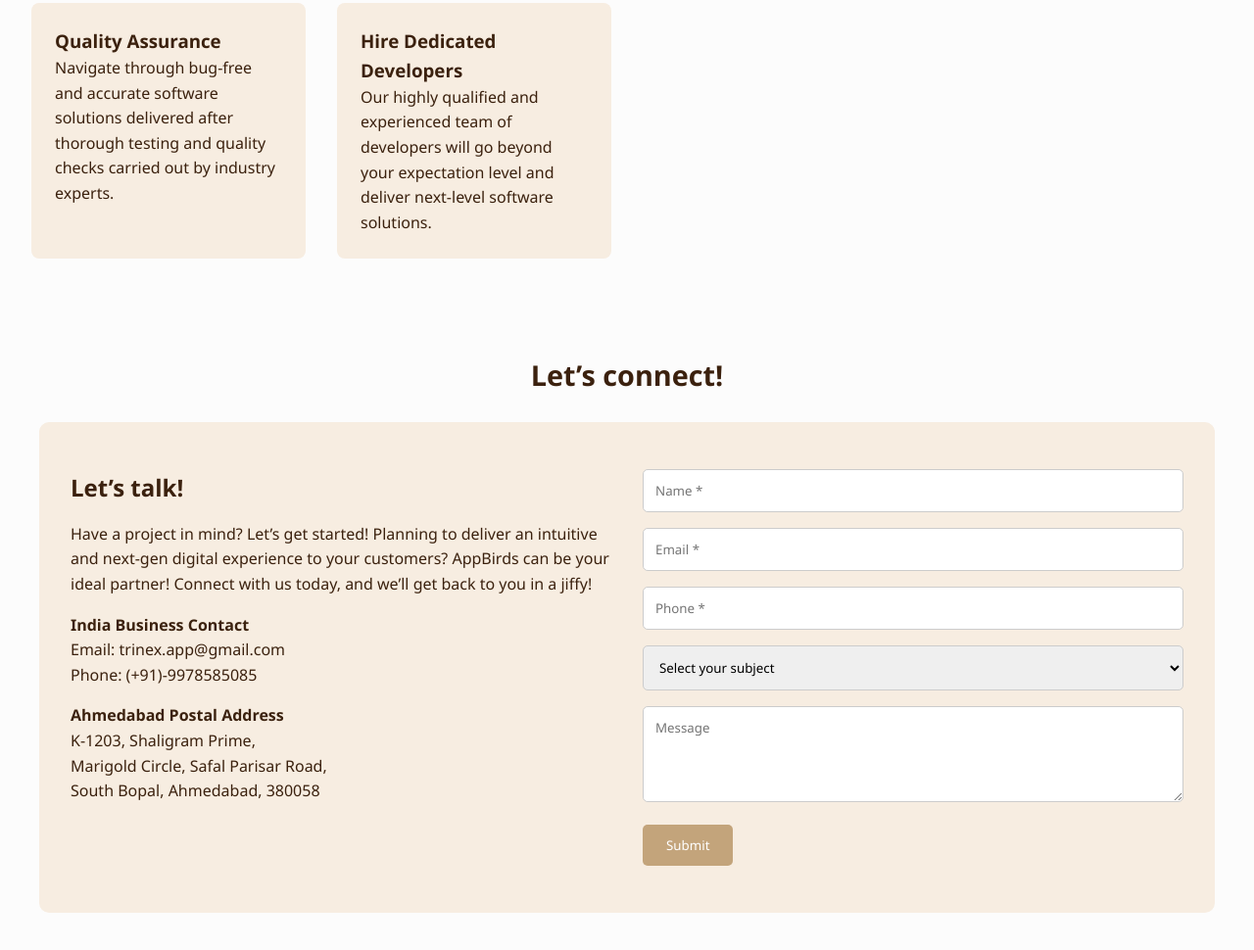
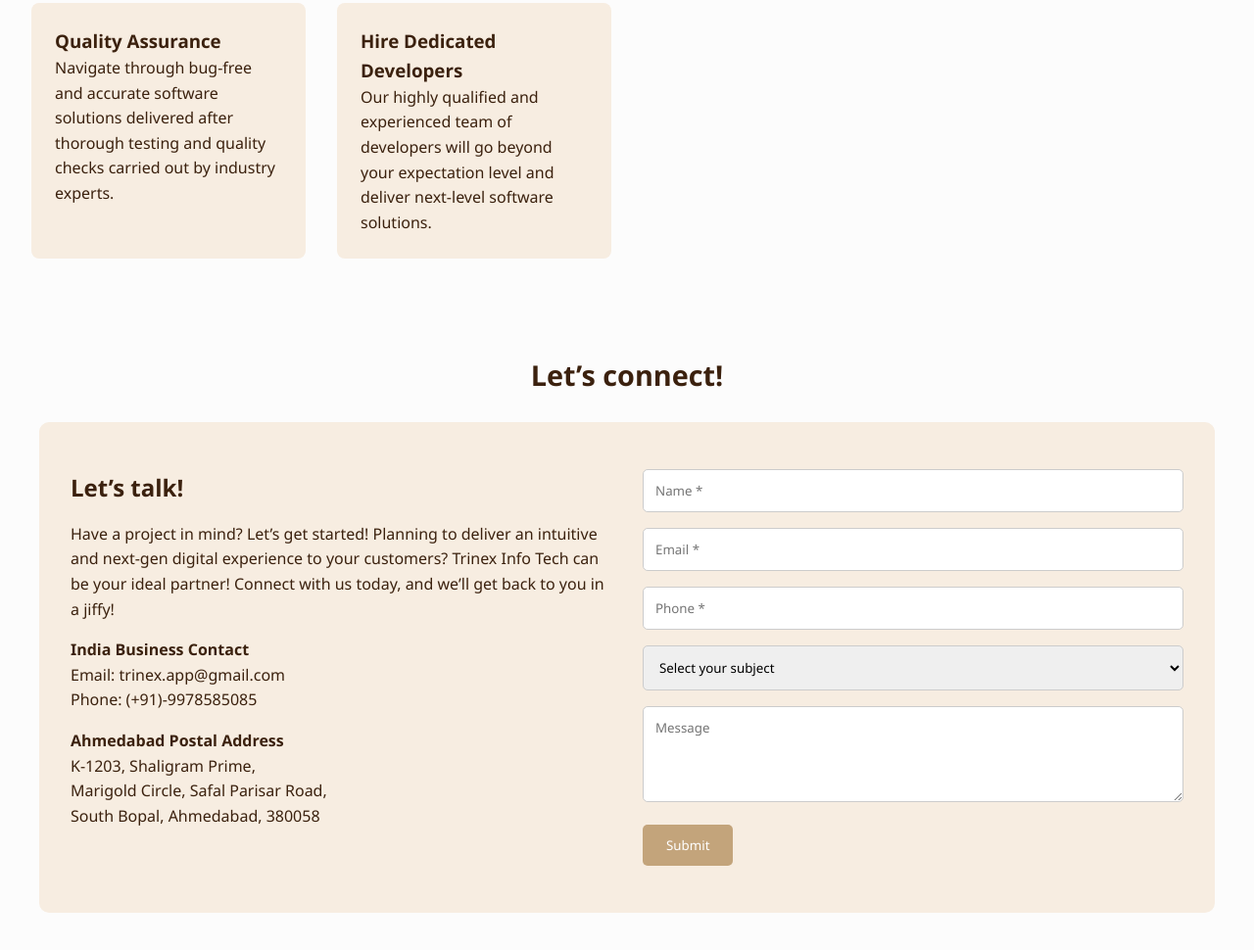
Before and after one commit to ChavdaBrijesh/trinex, a plain HTML site: page index.html in a window 1280 px wide. Shown: the part 2102-3072 px from the top of the page at 98% size. Drawn offline with Linux system fonts and the light colour scheme.

Commit message:
Update index.html

```diff
--- a/index.html
+++ b/index.html
@@ -319,7 +319,7 @@
       <div class="contact-info">
         <h3>Let’s talk!</h3>
         <p>Have a project in mind? Let’s get started!
-Planning to deliver an intuitive and next-gen digital experience to your customers? AppBirds can be your ideal partner! Connect with us today, and we’ll get back to you in a jiffy!</p>
+Planning to deliver an intuitive and next-gen digital experience to your customers? Trinex Info Tech can be your ideal partner! Connect with us today, and we’ll get back to you in a jiffy!</p>
         <p><strong>India Business Contact</strong><br />
           Email: trinex.app@gmail.com<br />
           Phone: (+91)-9978585085</p>
```
